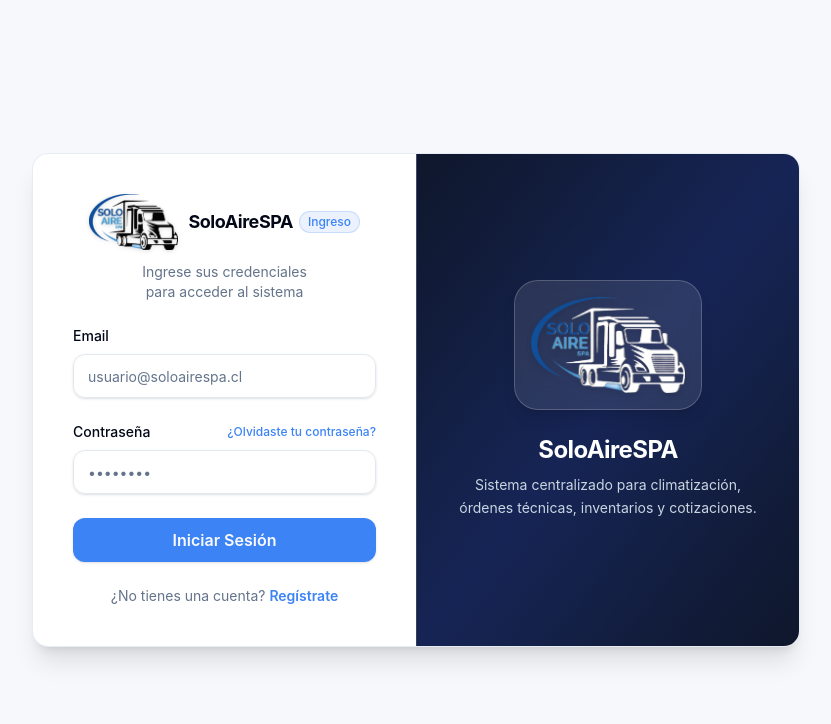
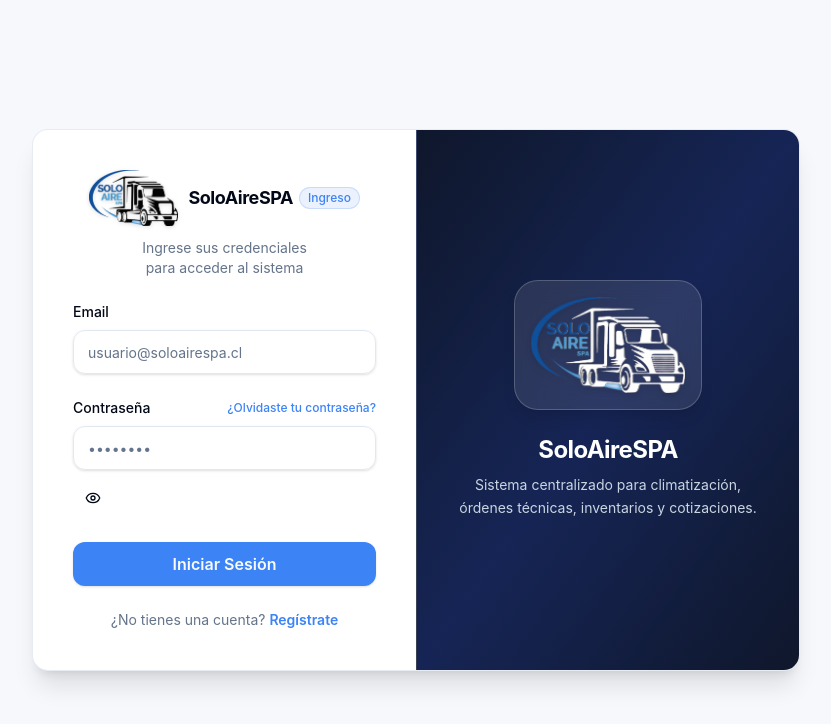
Before and after one commit to DiegoHerreraCode/soloairespa-app, a React (Vite) app: page /auth/login in a window 1280 px wide. Shown: the top 724 px of the page, without its empty margins (224-1055 px from the left). Built offline with nearby package versions, Linux system fonts and the light colour scheme.

Commit message:
feat: boton para ver password en LoginPage.tsx

```diff
--- a/src/admin/components/AdminSidebar.tsx
+++ b/src/admin/components/AdminSidebar.tsx
@@ -62,7 +62,7 @@
       label: 'Finanzas',
       to: '/admin/finanzas',
       icon: CircleDollarSign,
-      description: 'Control de finanzas',
+      description: 'Supervisión integral de rentabilidad, desglose por línea de negocio, cálculo de IVA diferencial y productos más exitosos.',
     },
   ];
 
--- a/src/app.router.tsx
+++ b/src/app.router.tsx
@@ -118,7 +118,7 @@
         element: (
           <ModulePlaceholder
             title="Finanzas"
-            description="Control de finanzas."
+            description="Supervisión integral de rentabilidad, desglose por línea de negocio, cálculo de IVA diferencial y productos más exitosos."
           />
         ),
       },
--- a/src/auth/pages/login/LoginPage.tsx
+++ b/src/auth/pages/login/LoginPage.tsx
@@ -8,11 +8,13 @@
 import { useState } from 'react';
 import { useAuthStore } from '@/auth/store/auth.store';
 import soloAireLogoDark from '@/assets/SOLO_AIRE_LOGO_DARK_THEME.png';
+import { Eye, EyeOff } from 'lucide-react';
 
 export const LoginPage = () => {
   const { login } = useAuthStore();
   const navigate = useNavigate();
   const [isPosting, setIsPosting] = useState<boolean>(false);
+  const [showPassword, setShowPassword] = useState<boolean>(false);
 
   const handleLogin = async (event: React.FormEvent<HTMLFormElement>) => {
     event.preventDefault();
@@ -71,12 +73,20 @@
                 </div>
                 <Input
                   id="password"
-                  type="password"
+                  type={showPassword ? 'password' : 'text'}
                   name="password"
                   placeholder="••••••••"
                   className="rounded-xl h-11 px-3.5 focus-visible:ring-primary/40"
                   required
                 />
+                <Button
+                  type="button"
+                  variant="ghost"
+                  size="icon"
+                  onClick={() => setShowPassword(!showPassword)}
+                >
+                  {showPassword ? <EyeOff /> : <Eye />}
+                </Button>
               </div>
 
               <Button
```
